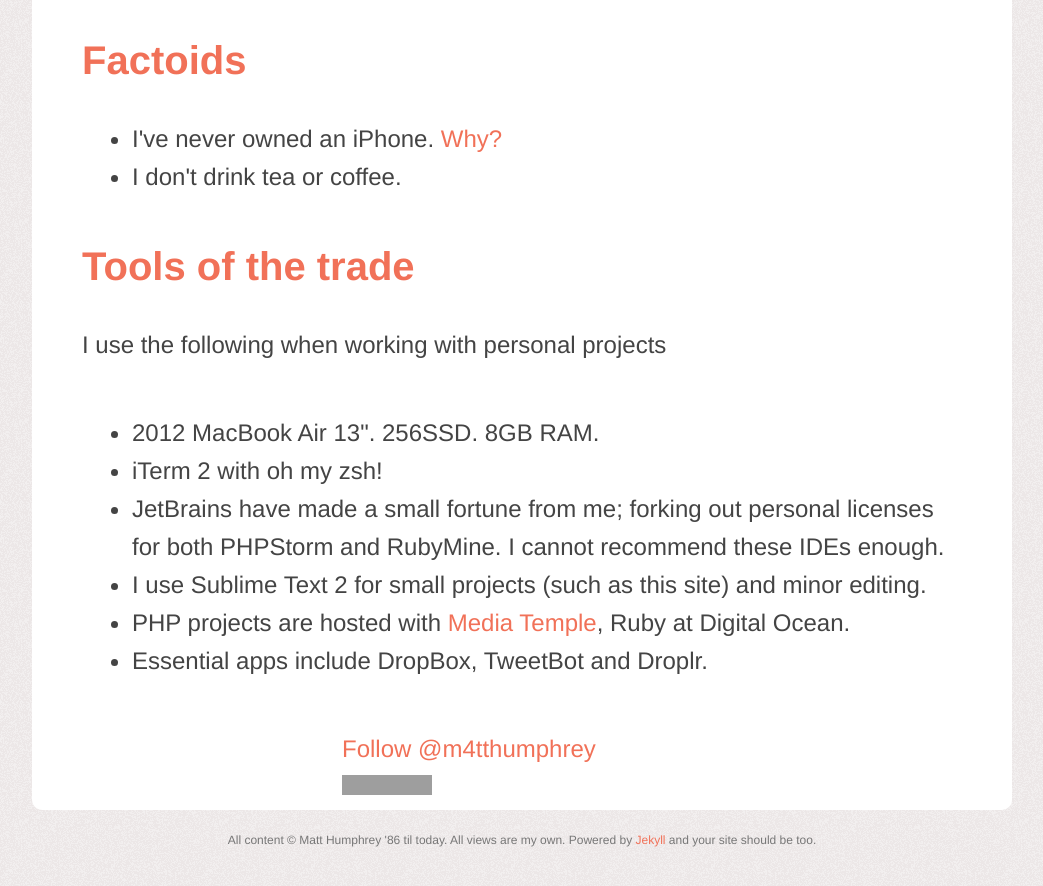
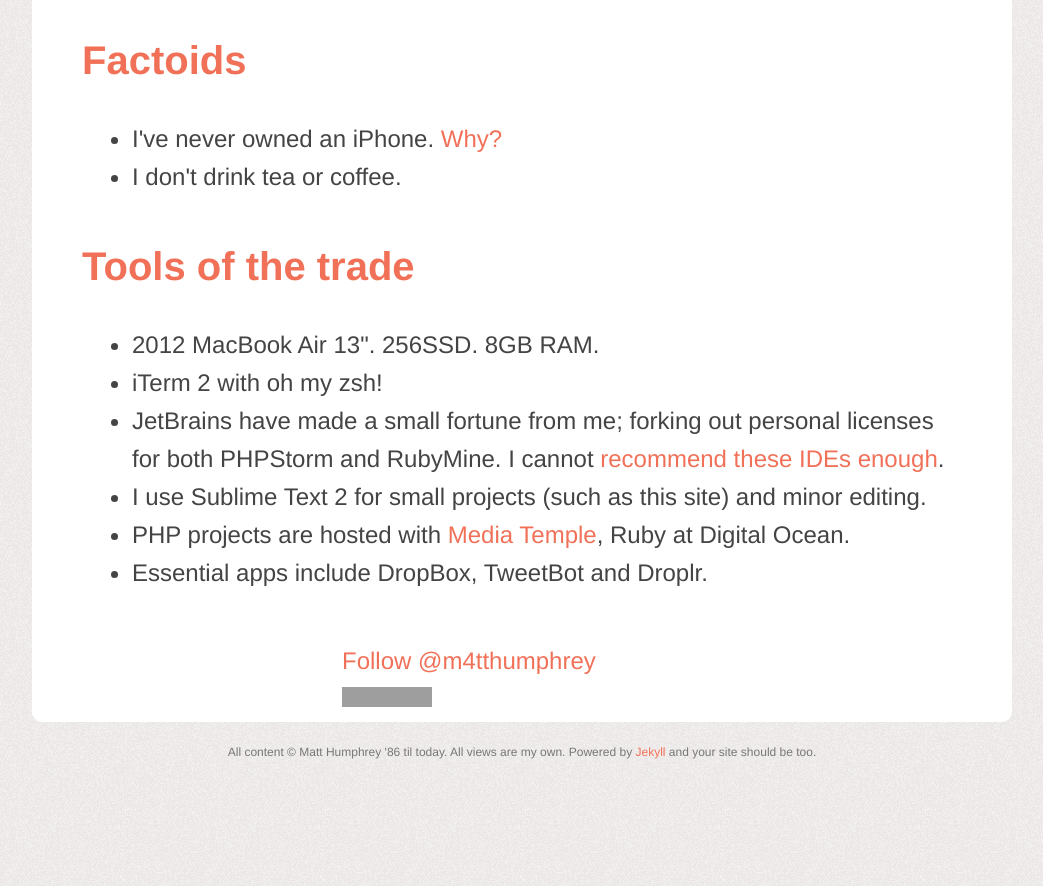
Before and after one commit to m4tthumphrey/jekyll, a Jekyll site: the page built from about.html, in a window 1280 px wide and 900 px high, scrolled down 1371 px. Shown: the top 886 px of the window, without its empty margins (118-1161 px from the left). Built offline with Jekyll 4.4.1, drawn with Linux system fonts in a browser that asks for light colours; comment, search, counter and statistics services are not loaded; after the commit the page ends 2183 px from its top, so only the background shows below that; grey boxes are pictures that could not be loaded.

Commit message:
Updated about

```diff
--- a/about.html
+++ b/about.html
@@ -26,11 +26,10 @@
           </ul>
 
           <h2>Tools of the trade</h2>
-          <p>I use the following when working with personal projects</p>
           <ul>
             <li>2012 MacBook Air 13". 256SSD. 8GB RAM.</li>
             <li>iTerm 2 with oh my zsh!</li>
-            <li>JetBrains have made a small fortune from me; forking out personal licenses for both PHPStorm and RubyMine. I cannot recommend these IDEs enough.</li>
+            <li>JetBrains have made a small fortune from me; forking out personal licenses for both PHPStorm and RubyMine. I cannot <a href="#">recommend these IDEs enough</a>.</li>
             <li>I use Sublime Text 2 for small projects (such as this site) and minor editing.</li>
             <li>PHP projects are hosted with <a href="http://mdtm.pl/Ywbafp">Media Temple</a>, Ruby at Digital Ocean.</li>
             <li>Essential apps include DropBox, TweetBot and Droplr.</li>
```
